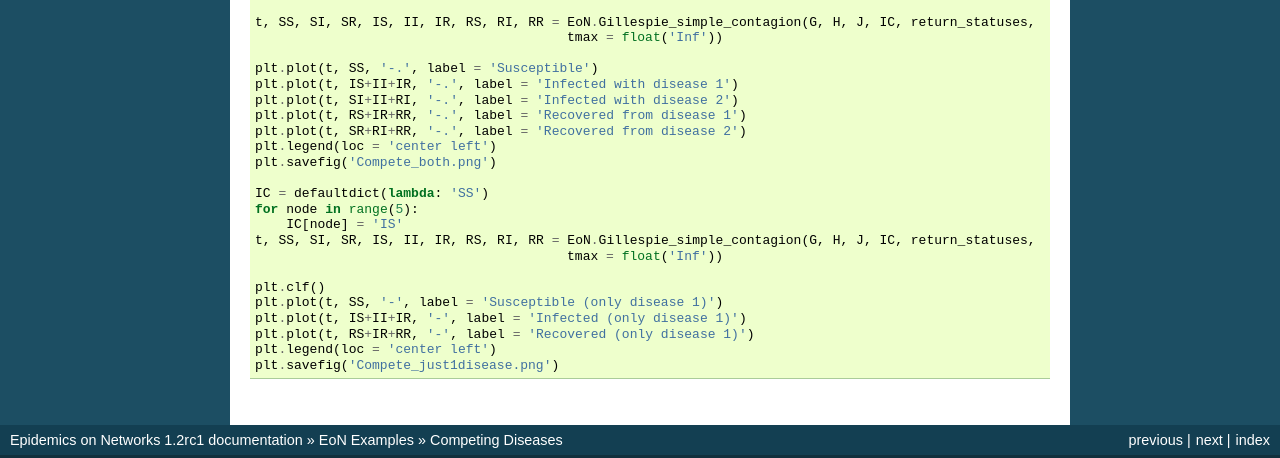
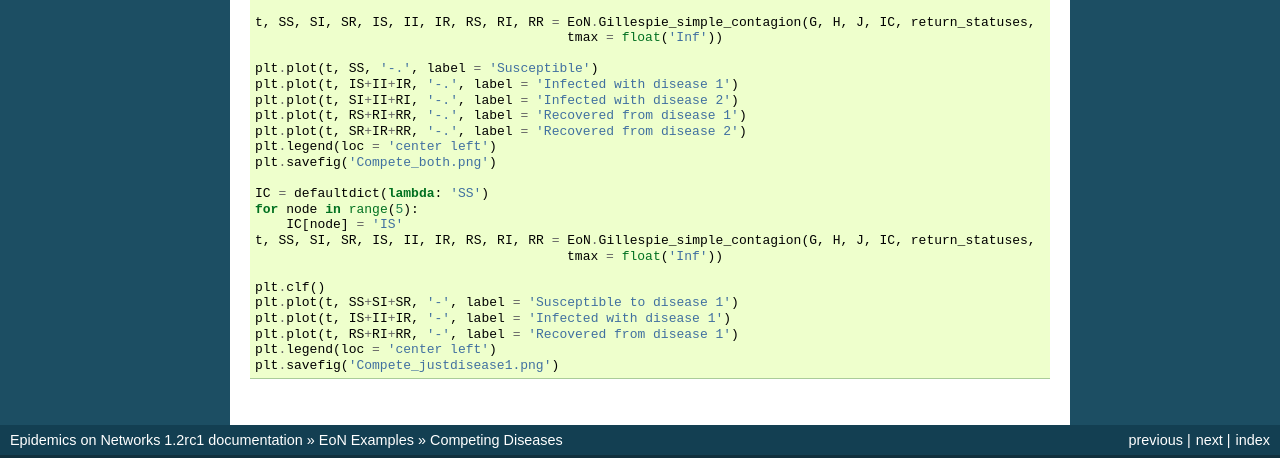
Before and after one commit to springer-math/Mathematics-of-Epidemics-on-Networks, a Sphinx documentation site: the page built from docs/examples/Compete.rst, in a window 1280 px wide. Shown: the part 1339-1797 px from the top of the page. Built offline with Sphinx 7.4.7, drawn with Linux system fonts in a browser that asks for light colours.

Commit message:
Correction to competing disease example.  Fixes issue #74

```diff
--- a/docs/examples/Compete.rst
+++ b/docs/examples/Compete.rst
@@ -76,8 +76,8 @@ The method is built on `Gillespie_simple_contagion <../functions/EoN.Gillespie_s
     plt.plot(t, SS, '-.', label = 'Susceptible')
     plt.plot(t, IS+II+IR, '-.', label = 'Infected with disease 1')
     plt.plot(t, SI+II+RI, '-.', label = 'Infected with disease 2')
-    plt.plot(t, RS+IR+RR, '-.', label = 'Recovered from disease 1')
-    plt.plot(t, SR+RI+RR, '-.', label = 'Recovered from disease 2')
+    plt.plot(t, RS+RI+RR, '-.', label = 'Recovered from disease 1')
+    plt.plot(t, SR+IR+RR, '-.', label = 'Recovered from disease 2')
     plt.legend(loc = 'center left')
     plt.savefig('Compete_both.png')
 
@@ -88,8 +88,8 @@ The method is built on `Gillespie_simple_contagion <../functions/EoN.Gillespie_s
                                             tmax = float('Inf'))
 
     plt.clf()
-    plt.plot(t, SS, '-', label = 'Susceptible (only disease 1)')
-    plt.plot(t, IS+II+IR, '-', label = 'Infected (only disease 1)')
-    plt.plot(t, RS+IR+RR, '-', label = 'Recovered (only disease 1)')
+    plt.plot(t, SS+SI+SR, '-', label = 'Susceptible to disease 1')
+    plt.plot(t, IS+II+IR, '-', label = 'Infected with disease 1')
+    plt.plot(t, RS+RI+RR, '-', label = 'Recovered from disease 1')
     plt.legend(loc = 'center left')
-    plt.savefig('Compete_just1disease.png')
+    plt.savefig('Compete_justdisease1.png')
```
